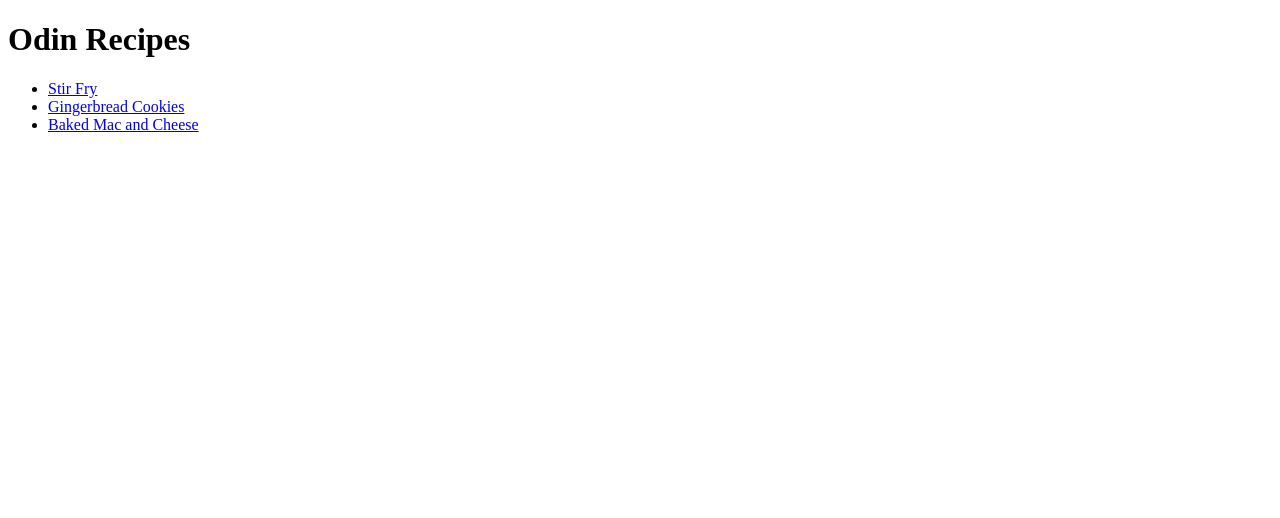
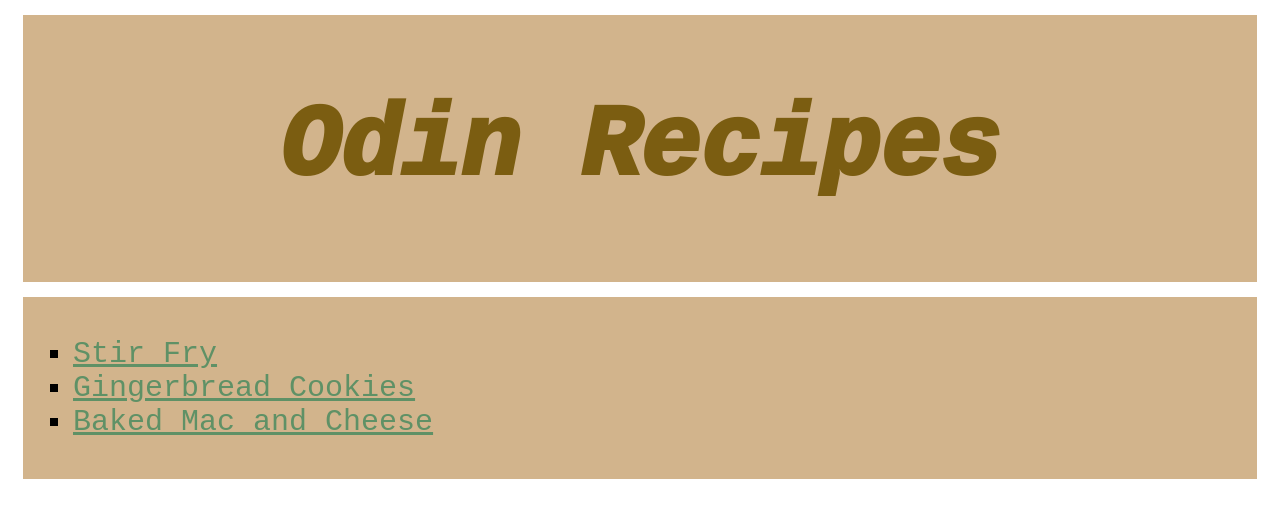
Before and after one commit to livymcfee/odin-recipes, a plain HTML site: page index.html in a window 1280 px wide. Drawn offline with Linux system fonts and the light colour scheme.

Commit message:
Add stylesheet and style on index.
Tan background color and font styling were added. The list bullets were changed to square and the color of all type and hover were added.

```diff
--- a/index.html
+++ b/index.html
@@ -5,17 +5,21 @@
     <meta charset="UTF-8">
     <meta name="viewport" content="width=device-width, initial-scale=1.0">
     <title>Odin Recipes</title>
+    <link rel="stylesheet" href="styles.css">
 </head>
 
 <body>
+    <div class="heading">
         <h1>Odin Recipes</h1>
+    </div>
+    <div class="recipe-list">
         <ul>
             <li><a href="./recipes/stirfry.html">Stir Fry</a></li>
             <li><a href="./recipes/gingerbreadcookies.html">Gingerbread Cookies</a></li>
             <li><a href="./recipes/macandcheese.html">Baked Mac and Cheese</a></li>
         </ul>
+    </div>
+</body>
 
 
-</body>
-
 </html>
--- /dev/null
+++ b/styles.css
@@ -0,0 +1,37 @@
+* {
+    box-sizing: border-box;
+    font-family: 'Courier New', Courier, monospace;
+}
+
+div {
+    background-color: tan;
+    padding: 10px;
+    margin: 15px;
+}
+
+h1 {
+    font-size: 100px;
+    font-style: oblique;
+    font-weight: 1000;
+    text-align: center;
+    color: #7b5d11;
+}
+
+.recipe-list {
+    font-size: 30px;
+    font-weight: 600px;
+}
+
+li {
+    text-decoration: wav;
+    list-style-type: square;
+}
+
+a:visited,
+a:link {
+    color: #5f9166;
+}
+
+a:hover {
+    color: #2d3e0e;
+}
```
Lines whose indentation alone changed are shown as unchanged.
